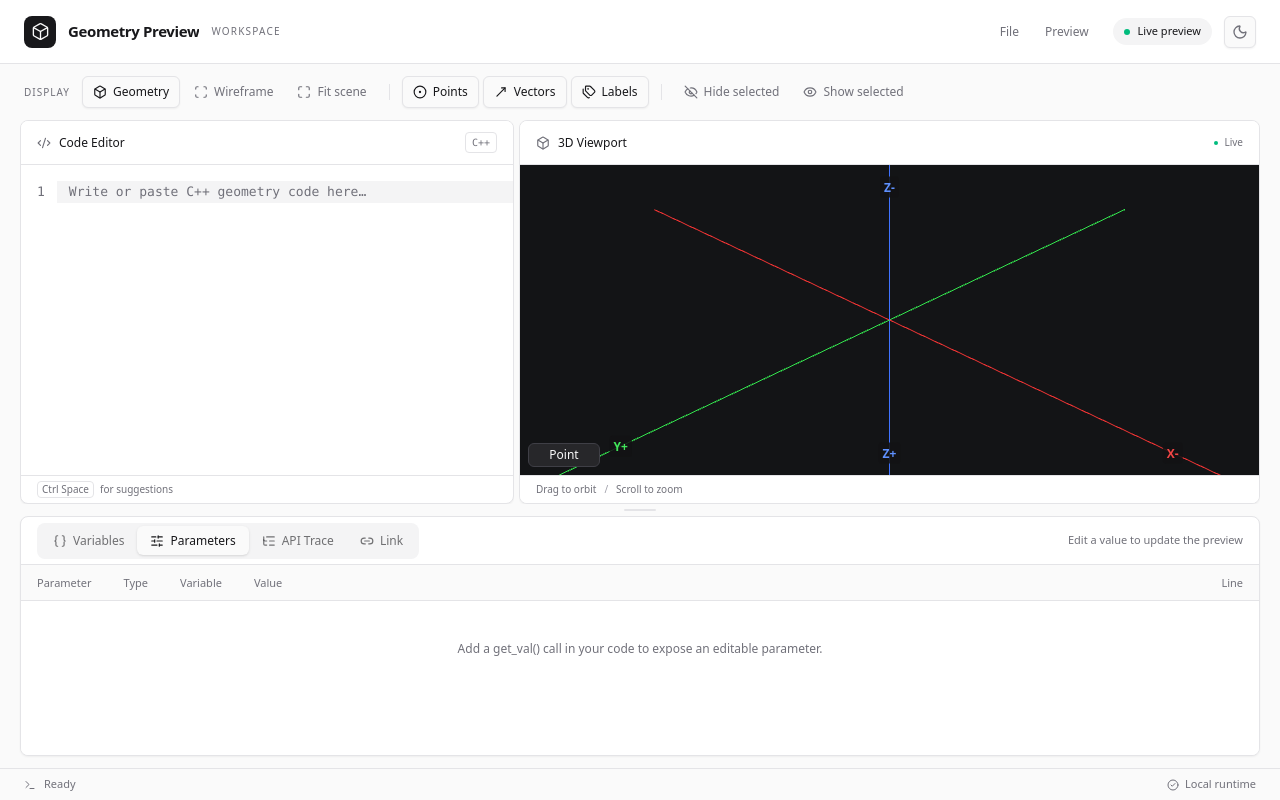
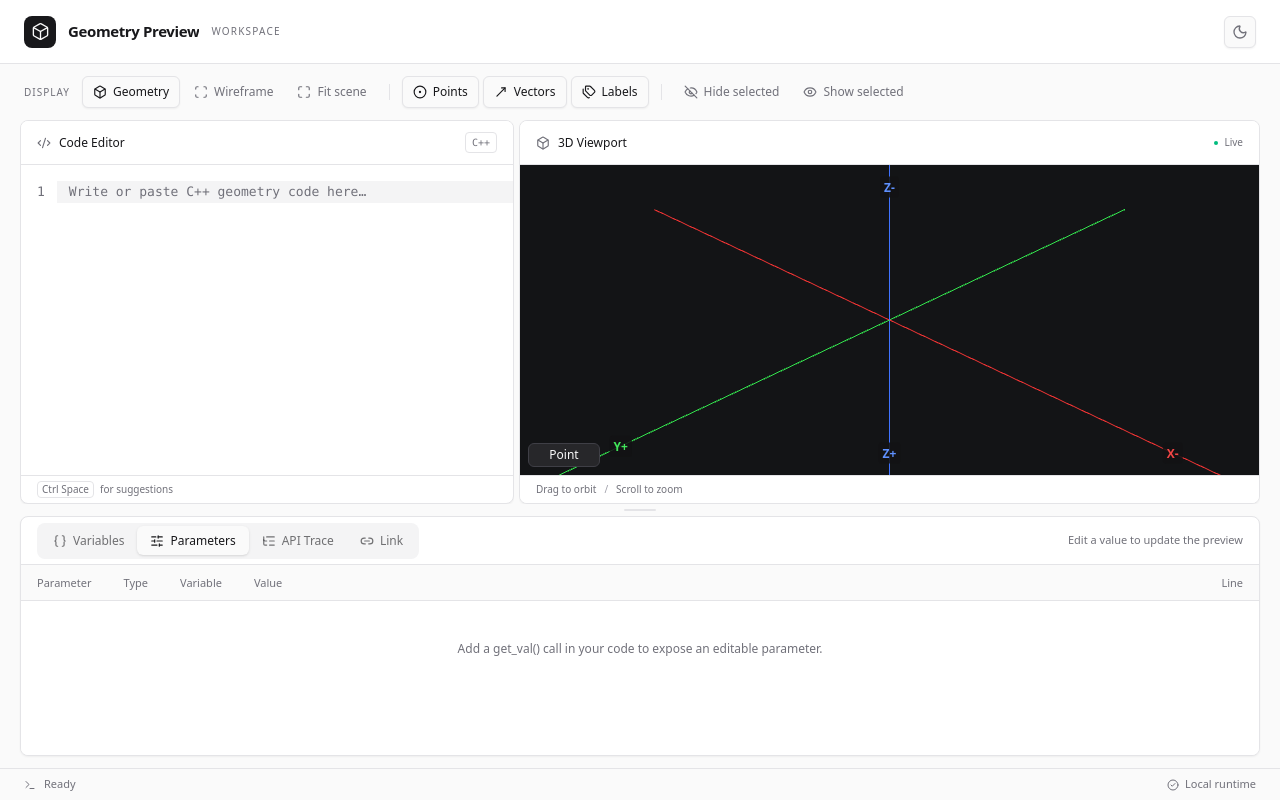
Before and after one commit to PhanVonHohenzollern/3d, a React (Vite) app: page / in a window 1280 px wide. Built offline with nearby package versions, Linux system fonts and the light colour scheme.

Commit message:
Remove header menus and live preview badge

```diff
--- a/src/components/App.tsx
+++ b/src/components/App.tsx
@@ -25,7 +25,7 @@ export function App() {
 
   return (
     <div className="flex h-dvh w-full flex-col overflow-hidden bg-window select-none">
-      <WorkspaceHeader menus={mainWindow.menus} />
+      <WorkspaceHeader />
       <ToolBar items={mainWindow.toolbarItems} />
       <main ref={mainAreaRef} className="flex min-h-0 flex-1 flex-col px-2 pb-3 sm:px-5">
         <div className="min-h-0 flex-1">
--- a/src/components/WorkspaceHeader.tsx
+++ b/src/components/WorkspaceHeader.tsx
@@ -1,11 +1,8 @@
 import { Button } from './ui/button';
-import { Badge } from './ui/badge';
 import { Box, Moon, Sun } from 'lucide-react';
 import { useTheme } from '../hooks/useTheme';
-import type { Menu } from '../types/mainWindow';
-import { MenuBar } from './MenuBar';
 
-export function WorkspaceHeader({ menus }: { menus: readonly Menu[] }) {
+export function WorkspaceHeader() {
   const { theme, toggleTheme } = useTheme();
   const ThemeIcon = theme === 'light' ? Moon : Sun;
 
@@ -19,11 +16,6 @@ export function WorkspaceHeader({ menus }: { menus: readonly Menu[] }) {
         WORKSPACE
       </span>
       <div className="flex-1" />
-      <MenuBar menus={menus} />
-      <Badge variant="secondary" className="hidden gap-2 px-2.5 py-1 text-[11px] sm:flex">
-        <span className="size-1.5 rounded-full bg-emerald-500" />
-        Live preview
-      </Badge>
       <Button
         type="button"
         variant="outline"
```
